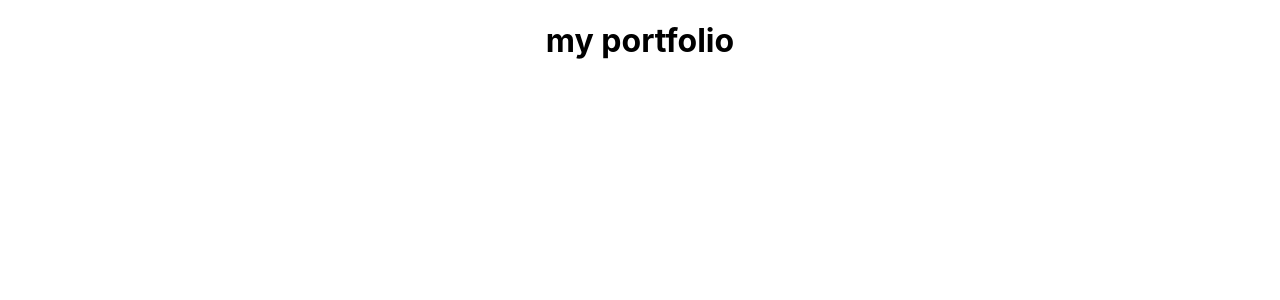
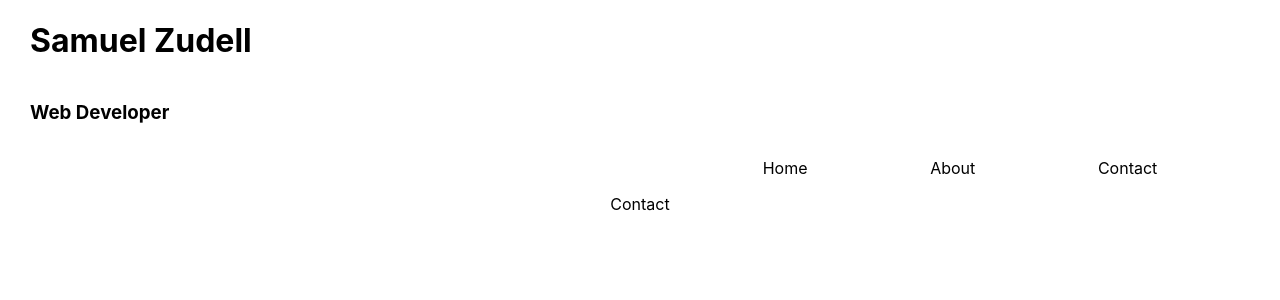
Before and after one commit to Saltysam101/samzudell, a React (Create React App) app: page /contact in a window 1280 px wide. Shown: the top 300 px of the page. Built offline with nearby package versions, Linux system fonts and the light colour scheme.

Commit message:
added routing and did basic styling of nav component

```diff
--- a/package.json
+++ b/package.json
@@ -9,6 +9,7 @@
     "react": "^16.13.1",
     "react-dom": "^16.13.1",
     "react-router": "^5.2.0",
+    "react-router-dom": "^5.2.0",
     "react-scripts": "3.4.3"
   },
   "scripts": {
--- a/src/App.js
+++ b/src/App.js
@@ -1,12 +1,23 @@
 import React from 'react';
-
+import {BrowserRouter as Router, Route, Switch} from 'react-router-dom';
 import './App.css';
+import Nav from './components/nav';
+import Home from './components/home';
+import About from './components/about';
+import Contact from './components/contact';
 
 function App() {
   return (
-    <div className="App">
-      <h1>my portfolio</h1>
-    </div>
+    <Router>
+      <div className="App">
+        <Nav />
+        <Switch>
+          <Route path="/" exact component={Home} />
+          <Route path="/about" component={About} />
+          <Route path="/contact" component={Contact} />
+        </Switch>
+      </div>
+    </Router>
   );
 }
 
--- a/src/components/about.js
+++ b/src/components/about.js
@@ -0,0 +1,11 @@
+import React, { Component } from 'react'
+
+export default class About extends Component {
+    render() {
+        return (
+            <div>
+               About
+            </div>
+        )
+    }
+}
--- a/src/components/contact.js
+++ b/src/components/contact.js
@@ -0,0 +1,11 @@
+import React, { Component } from 'react'
+
+export default class Contact extends Component {
+    render() {
+        return (
+            <div>
+                Contact
+            </div>
+        )
+    }
+}
--- a/src/components/home.js
+++ b/src/components/home.js
@@ -0,0 +1,11 @@
+import React, { Component } from 'react'
+
+export default class Home extends Component {
+    render() {
+        return (
+            <div>
+                Home
+            </div>
+        )
+    }
+}
--- a/src/components/nav.js
+++ b/src/components/nav.js
@@ -1,23 +1,31 @@
-import React, { Component } from 'react'
+import React, { Component } from 'react';
+import {Link} from 'react-router-dom';
+import '../nav.css';
 
-export default class nav extends Component {
+export default class Nav extends Component {
     render() {
         return (
-            <div>
+            <div className="nav">
                 <div className="tab">
                     <h1>Samuel Zudell</h1>
                     <h3>Web Developer</h3>
                 </div>
                 <ul className="nav-links">
+                    <Link to="/">
                         <li>
-                        <a href="">Home</a>
+                            Home
                         </li>
+                    </Link>
+                    <Link to="/about">
                         <li>
-                        <a href="">About</a>
+                            About
                         </li>
+                    </Link>
+                    <Link to="/contact">
                         <li>
-                        <a href="">Contact</a>
+                            Contact
                         </li>
+                    </Link>
                 </ul>
 
             </div>
--- /dev/null
+++ b/src/nav.css
@@ -0,0 +1,26 @@
+.tab{
+    width: auto;
+    display: flex;
+    flex-direction: column;
+    align-items: flex-start;
+    margin-left: 30px;
+    text-align: center;
+}
+
+.nav-links{
+    width: 50%;
+    margin-left: auto;
+    display: flex;
+    justify-content: space-evenly;
+    align-items: center;
+}
+
+a{
+    text-decoration: none;
+}
+
+li{
+    color: black;
+    list-style: none;
+    text-decoration: none;
+}
```
Also changed, not shown: 1 other file (tests, documents, lock files or other folders). Lines whose indentation alone changed are shown as unchanged.
